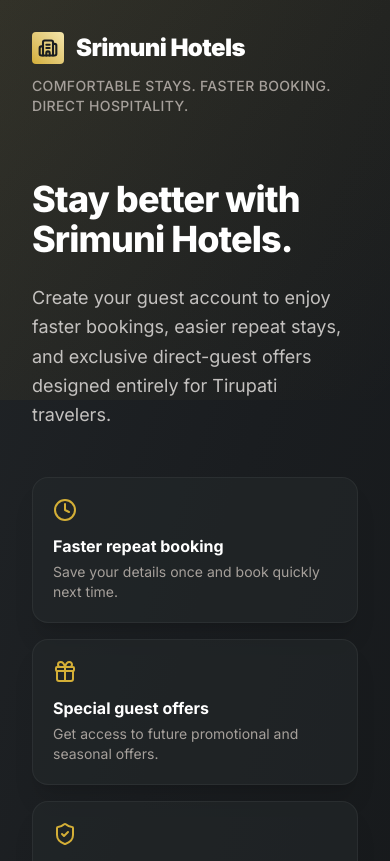
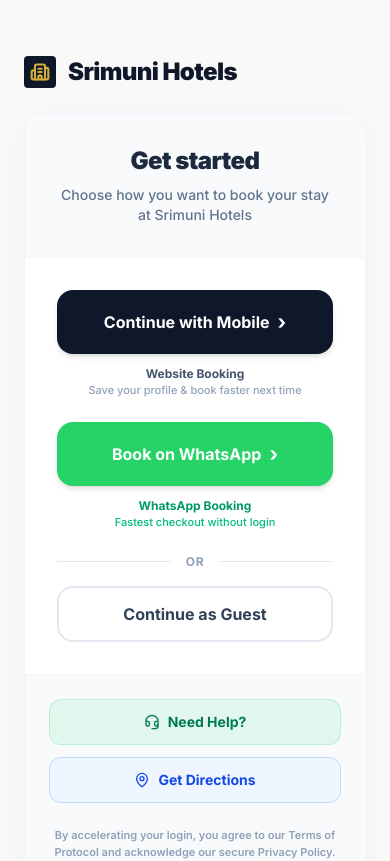
Before and after one commit to sundeep-kundeti/Hotel-OS, a Next.js app in the folder frontend/: page / in a window 390 px wide. Shown: the top 861 px of the page. Built offline with nearby package versions, Linux system fonts and the light colour scheme; a web font is replaced by a local one.

Commit message:
style: optimize landing page mobile layout order

```diff
--- a/frontend/src/app/page.tsx
+++ b/frontend/src/app/page.tsx
@@ -29,7 +29,7 @@
   }
 
   return (
-    <div className="min-h-screen flex flex-col md:flex-row bg-[#F9F9F8] font-sans antialiased text-slate-800">
+    <div className="min-h-screen flex flex-col-reverse md:flex-row bg-[#F9F9F8] font-sans antialiased text-slate-800">
 
       {/* LEFT: BRAND MARKETING PANEL */}
       <div className="w-full md:w-[45%] lg:w-[50%] bg-[#1A1D20] text-stone-100 flex flex-col p-8 md:p-12 lg:p-20 relative overflow-hidden">
@@ -92,7 +92,16 @@
       </div>
 
       {/* RIGHT: SIGNUP FLOW PANEL */}
-      <div className="w-full md:w-[55%] lg:w-[50%] flex items-center justify-center p-6 md:p-12">
+      <div className="w-full md:w-[55%] lg:w-[50%] flex flex-col items-center justify-center p-6 md:p-12 mt-8 md:mt-0">
+
+        {/* Mobile Header Context */}
+        <div className="md:hidden flex items-center gap-3 mb-6 w-full max-w-md">
+           <div className="w-8 h-8 rounded-sm bg-slate-900 flex items-center justify-center text-[#D4AF37]">
+              <Building2 size={20} strokeWidth={2.5} />
+           </div>
+           <span className="text-2xl font-black tracking-tight text-slate-900">Srimuni Hotels</span>
+        </div>
+
         <div className="w-full max-w-md bg-white rounded-3xl shadow-[0_8px_30px_rgb(0,0,0,0.04)] border border-slate-100 overflow-hidden transform transition-all">
 
            {/* Form Header */}
```
